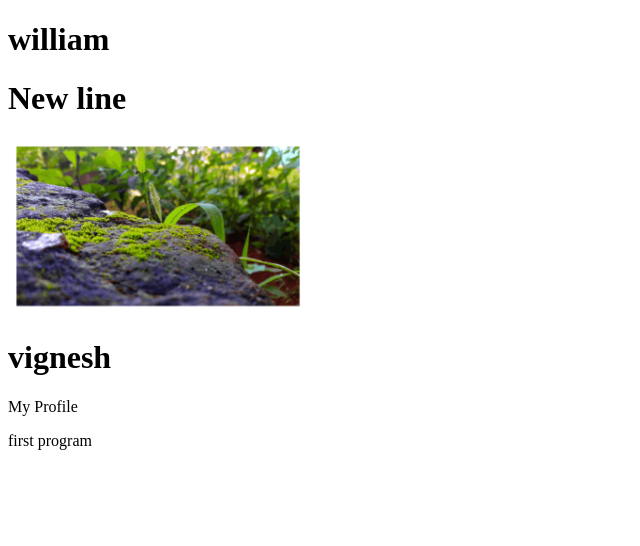
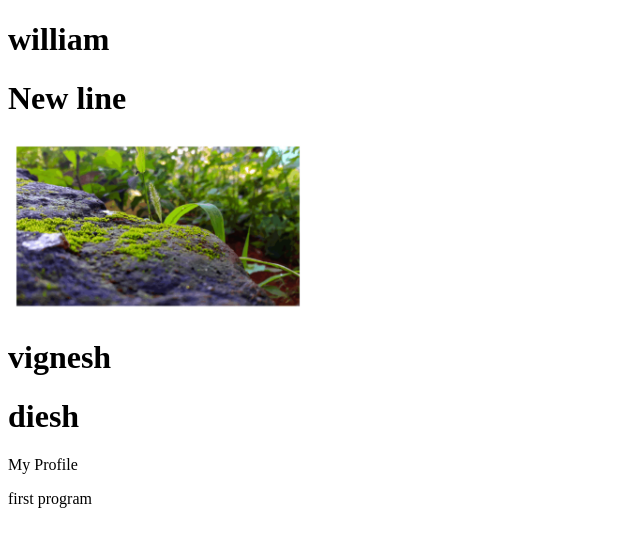
Before and after one commit to vignesh4620g/first_project, a plain HTML site: page index.html in a window 1280 px wide. Shown: the whole page, without its empty margins (0-640 px from the left). Drawn offline with Linux system fonts and the light colour scheme.

Commit message:
addHead name

```diff
--- a/index.html
+++ b/index.html
@@ -10,6 +10,7 @@
     <h1>New line</h1>
     <img src="profile.gif" alt="" width="300">
     <h1>vignesh</h1>
+    <h1>diesh</h1>
 <p>My Profile</p>
 <p>first program</p>
 </body>
```
